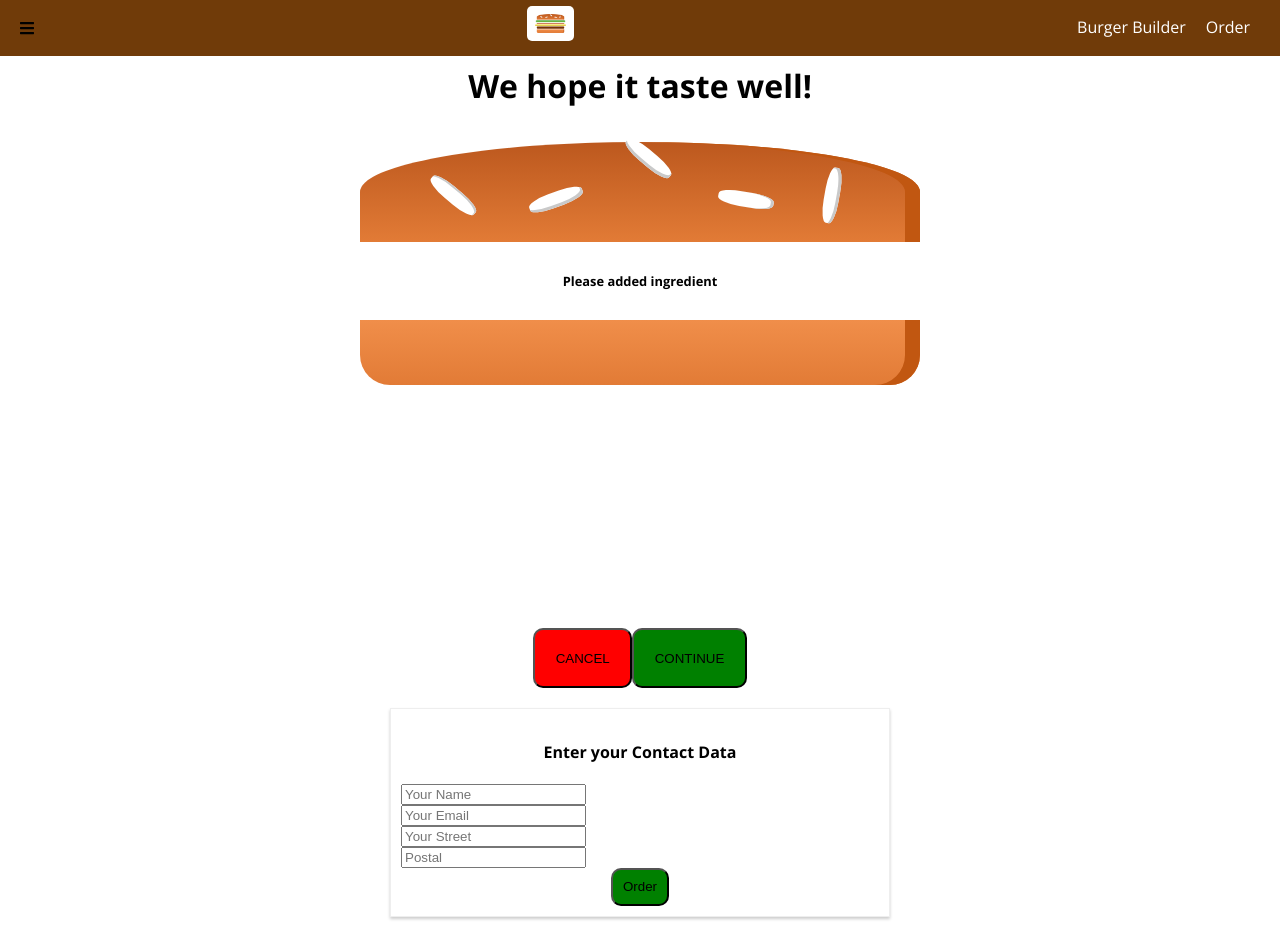
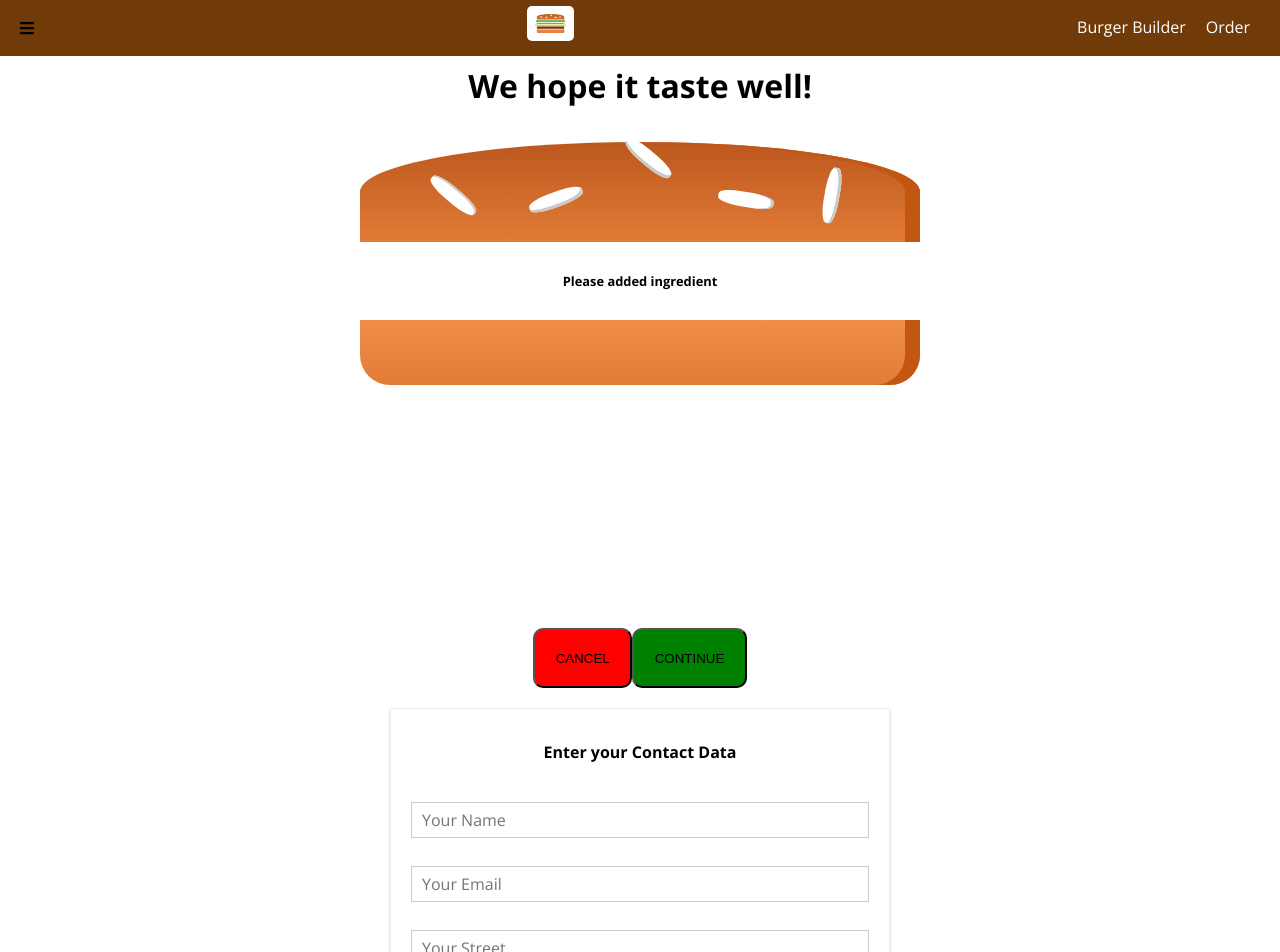
Before and after one commit to TadasBalsys/Burger-Builder, a React (Create React App) app: page /checkout/contact-data in a window 1280 px wide. Shown: the top 952 px of the page. Built offline with nearby package versions, Linux system fonts and the light colour scheme.

Commit message:
Created Input component.

```diff
--- /dev/null
+++ b/src/components/UI/Input/Input.module.css
@@ -0,0 +1,32 @@
+.Input {
+  width: 100%;
+  padding: 10px;
+  box-sizing: border-box;
+}
+
+.Label {
+  font-weight: bold;
+  display: block;
+  margin-bottom: 8px;
+}
+
+.InputElement {
+  outline: none;
+  border: 1px solid #ccc;
+  background-color: white;
+  font: inherit;
+  padding: 6px 10px;
+  display: block;
+  width: 100%;
+  box-sizing: border-box;
+}
+
+.InputElement:focus {
+  outline: none;
+  background-color: #ccc;
+}
+
+.Invalid {
+  border: 1px solid red;
+  background-color: #fda49a;
+}
--- /dev/null
+++ b/src/components/UI/Input/Input.tsx
@@ -0,0 +1,35 @@
+import React from 'react';
+
+import classes from './Input.module.css';
+
+interface InputProps {
+  input_type: string;
+  label?: string;
+  placeholder: string
+}
+
+const Input: React.FC<InputProps> = (props) => {
+  let InputElement = undefined;
+
+  switch (props.input_type) {
+    case 'input':
+      InputElement = <input className={classes.InputElement} {...props} />;
+      break;
+    case 'textarea':
+      InputElement = <textarea className={classes.InputElement} {...props} />;
+      break;
+    default:
+      InputElement = <input className={classes.InputElement} {...props} />;
+  }
+
+  return (
+    <div className={classes.Input}>
+      <label className={classes.Label} htmlFor=''>
+        {props.label}
+      </label>
+      {InputElement}
+    </div>
+  );
+};
+
+export default Input;
--- a/src/containers/Checkout/ContactData/ContactData.module.css
+++ b/src/containers/Checkout/ContactData/ContactData.module.css
@@ -8,10 +8,6 @@
   box-sizing: border-box ;
 }
 
-.Input {
-  display: block;
-}
-
 @media (min-width: 600px) {
   .ContactData {
     width: 500px;
--- a/src/containers/Checkout/ContactData/ContactData.tsx
+++ b/src/containers/Checkout/ContactData/ContactData.tsx
@@ -3,6 +3,7 @@
 
 import Button from '../../../components/UI/Button/Button';
 import Spinner from '../../../components/UI/Spinner/Spinner';
+import Input from '../../../components/UI/Input/Input';
 import { Ingredients } from '../../../components/Burger/Burger';
 
 import classes from './ContactData.module.css';
@@ -23,7 +24,7 @@
 }
 
 interface ContactDataState extends CustomerData {
-  isLoading: boolean
+  isLoading: boolean;
 }
 
 class ContactData extends Component<ContactDataProps, ContactDataState> {
@@ -66,30 +67,10 @@
   render() {
     let form = (
       <form action=''>
-        <input
-          className={classes.Input}
-          type='text'
-          name='name'
-          placeholder='Your Name'
-        />
-        <input
-          className={classes.Input}
-          type='email'
-          name='email'
-          placeholder='Your Email'
-        />
-        <input
-          className={classes.Input}
-          type='text'
-          name='street'
-          placeholder='Your Street'
-        />
-        <input
-          className={classes.Input}
-          type='text'
-          name='postal'
-          placeholder='Postal'
-        />
+        <Input input_type='input' placeholder='Your Name' />
+        <Input input_type='input' placeholder='Your Email' />
+        <Input input_type='input' placeholder='Your Street' />
+        <Input input_type='input' placeholder='Postal' />
         <Button btnType='Success' clickedHandler={this.orderHandler}>
           Order
         </Button>
```
